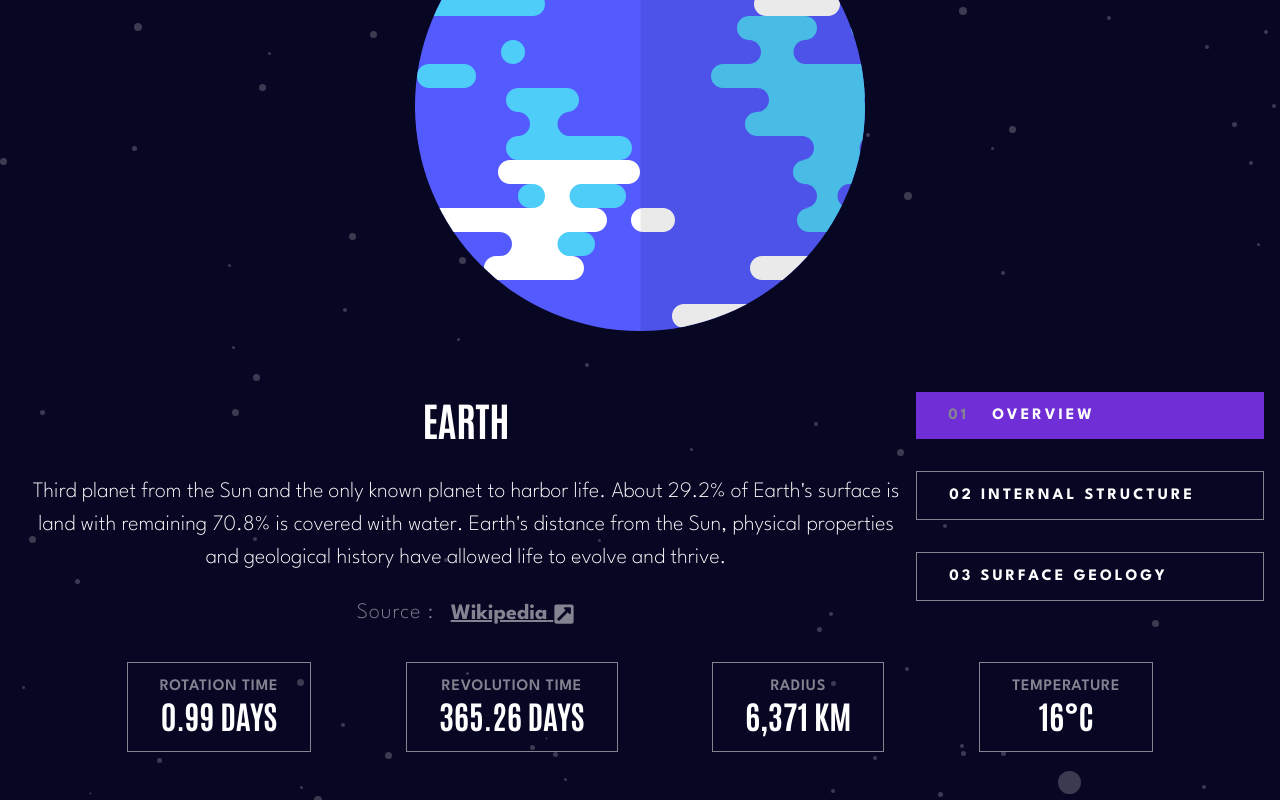
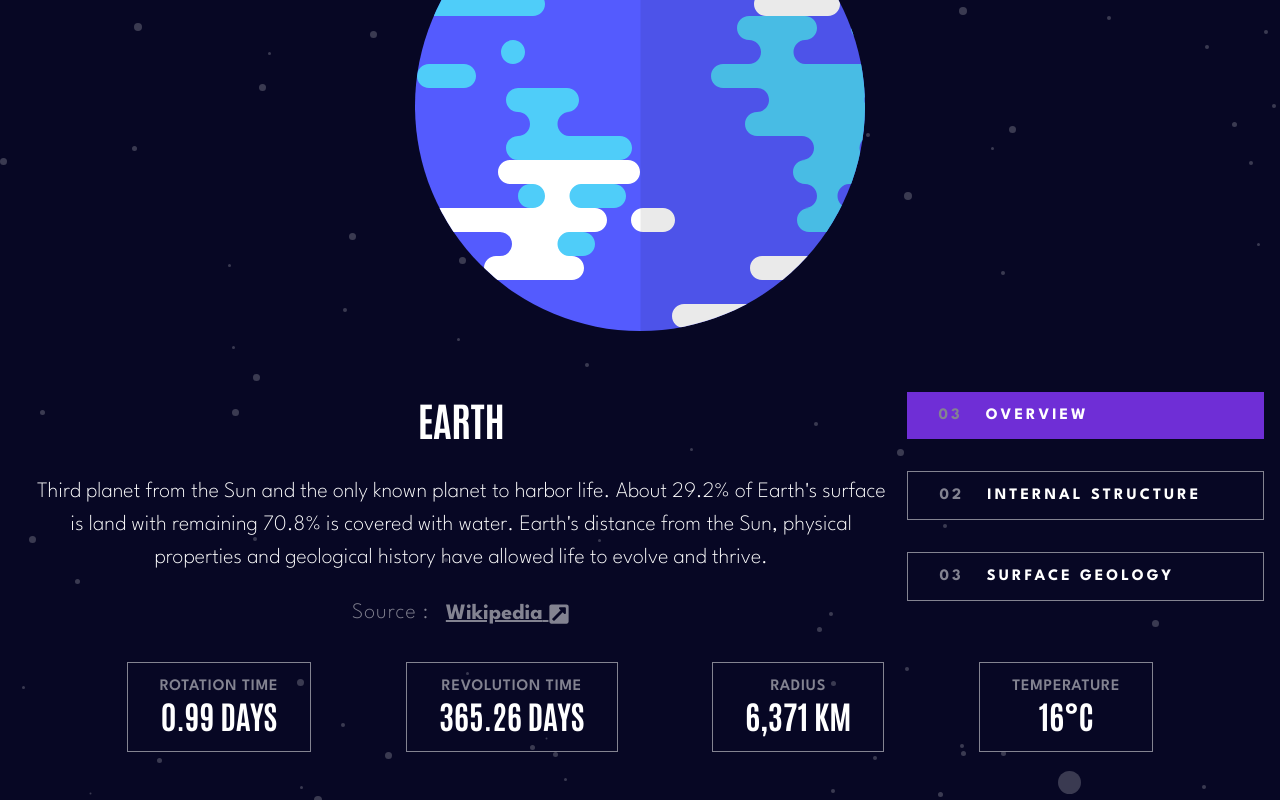
Before and after one commit to agnesnora/planets-fact-site, a React (Vite) app: page / in a window 1280 px wide. Shown: the part 399-1199 px from the top of the page. Built offline with nearby package versions, Linux system fonts and the light colour scheme.

Commit message:
different button styles

```diff
--- a/src/Components/OptionSelector/OptionSelector.tsx
+++ b/src/Components/OptionSelector/OptionSelector.tsx
@@ -79,27 +79,40 @@ export const OptionSelector: FC<SelectorProps> = ({
         className={isActive("planet")}
         style={isActive("planet") ? getButtonStyle(planetName) : {}}
       >
-        {/* {windowWidth < 768 ? "Overview" : "01 Overview"} */}
-        {windowWidth < 768 ? (
+        {windowWidth > 768 ? (
+          <div>
+            <span className="number">03</span> Overview
+          </div>
+        ) : (
           "Overview"
-        ) : (
-          <span className="number">01</span>
-        )}{" "}
-        Overview
+        )}
       </Button>
       <Button
         onClick={handleStructureClick}
         className={isActive("internal")}
         style={isActive("internal") ? getButtonStyle(planetName) : {}}
       >
-        {windowWidth < 768 ? "Structure" : "02 Internal Structure"}
+        {windowWidth > 768 ? (
+          <div>
+            <span className="number">02</span> Internal structure
+          </div>
+        ) : (
+          "Structure"
+        )}
       </Button>
+
       <Button
         onClick={handleSurfaceClick}
         className={isActive("geology")}
         style={isActive("geology") ? getButtonStyle(planetName) : {}}
       >
-        {windowWidth < 768 ? "Structure" : "03 Surface Geology"}
+        {windowWidth > 768 ? (
+          <div>
+            <span className="number">03</span> Surface geology
+          </div>
+        ) : (
+          "Surface"
+        )}
       </Button>
     </div>
   );
```
